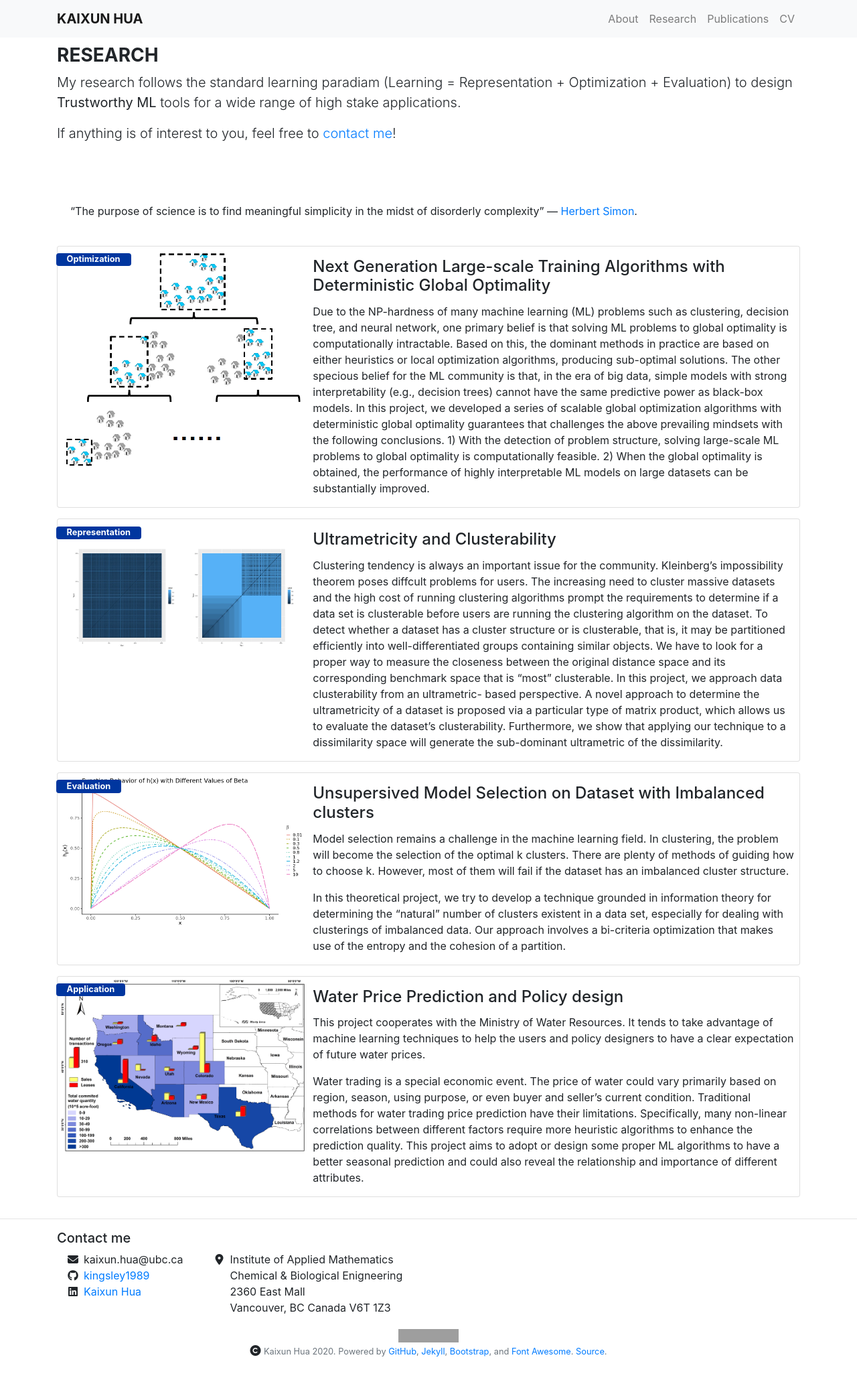
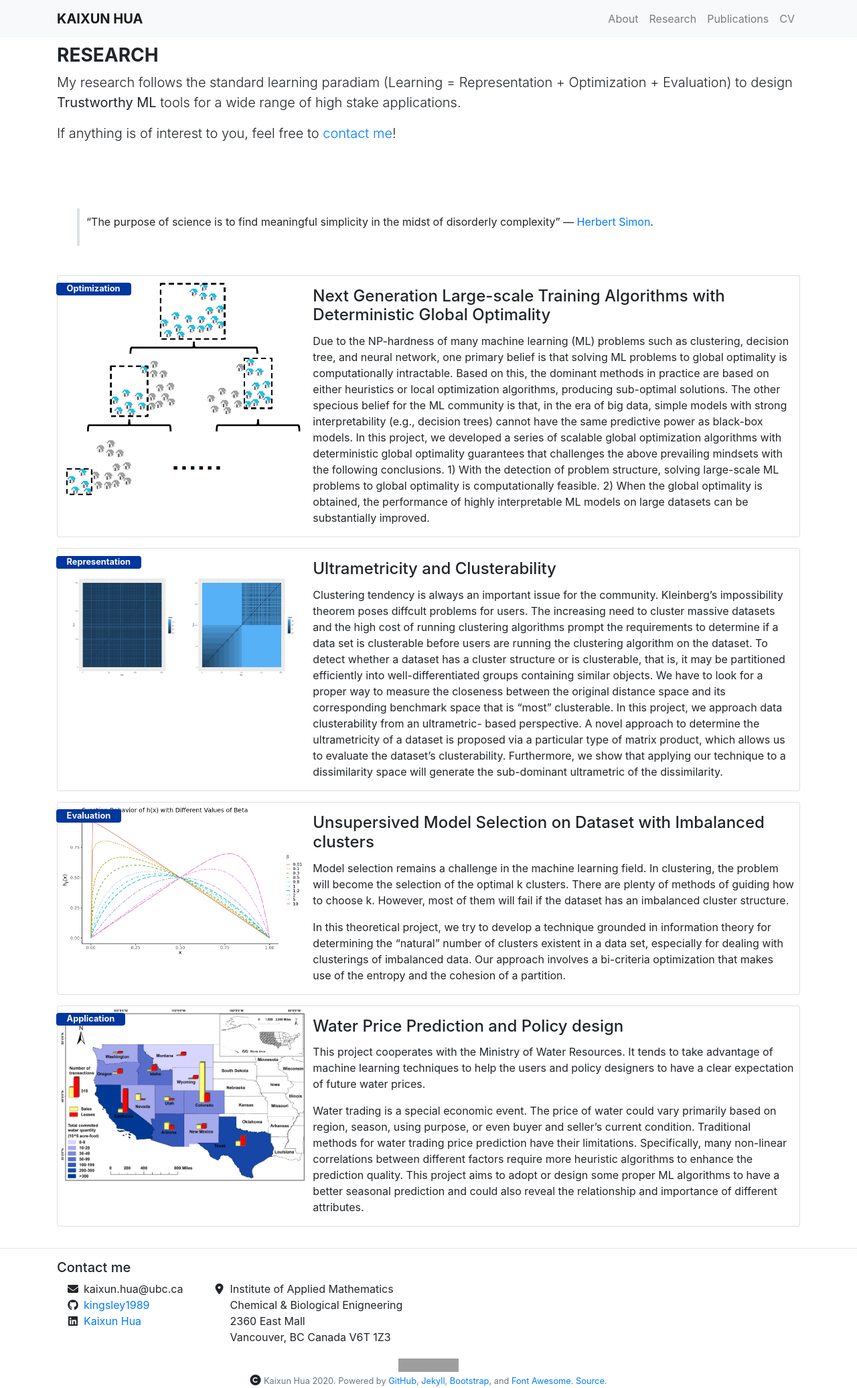
Before and after one commit to kingsley1989/kingsley1989.github.io, a Jekyll site: the page built from _pages/research.md, in a window 1280 px wide. Shown: the whole page at 67% size. Built offline with Jekyll 4.4.1, drawn with Linux system fonts in a browser that asks for light colours; nearby versions of some CDN libraries; before the commit the page ends 2028 px from its top, so only the background shows below that; grey boxes are pictures that could not be loaded.

Commit message:
research layout

```diff
--- a/_layouts/research.html
+++ b/_layouts/research.html
@@ -16,7 +16,7 @@ layout: default
   <!-- This row gives a research overview. -->
   <div class="row">
     <div class="col">
-      <div class="card mb-1 border-0">
+      <div class="card border-0">
         <div class="card-body">
           <!-- <h4 class="card-title">Overview</h4> -->
           <p class="card-text"> {{ page.overview | markdownify }} </p>
--- a/_pages/research.md
+++ b/_pages/research.md
@@ -9,5 +9,5 @@ jumbo_txt: |
     If anything is of interest to you, feel free to [contact me](#contact-me)!
 
 overview: |
-    "The purpose of science is to find meaningful simplicity in the midst of disorderly complexity" --- [Herbert Simon](https://www.cmu.edu/simon/what-is-simon/herbert-a-simon.html).
+    > "The purpose of science is to find meaningful simplicity in the midst of disorderly complexity" --- [Herbert Simon](https://www.cmu.edu/simon/what-is-simon/herbert-a-simon.html).
 ---
```
